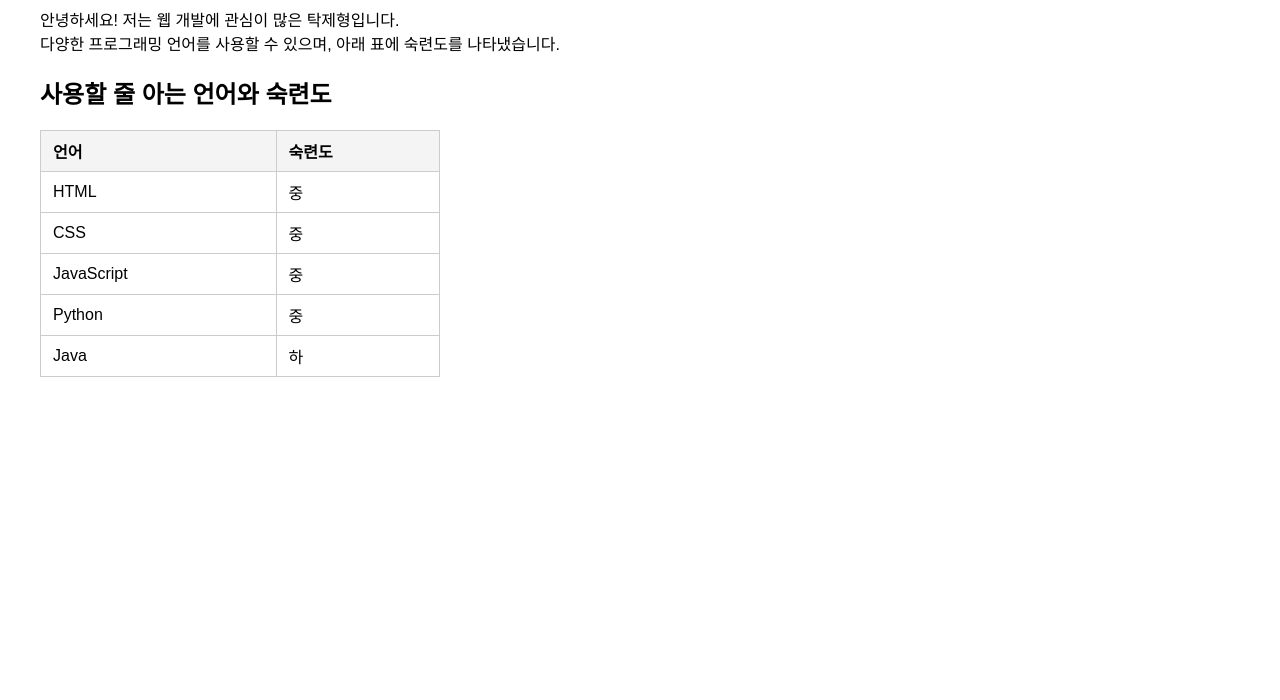
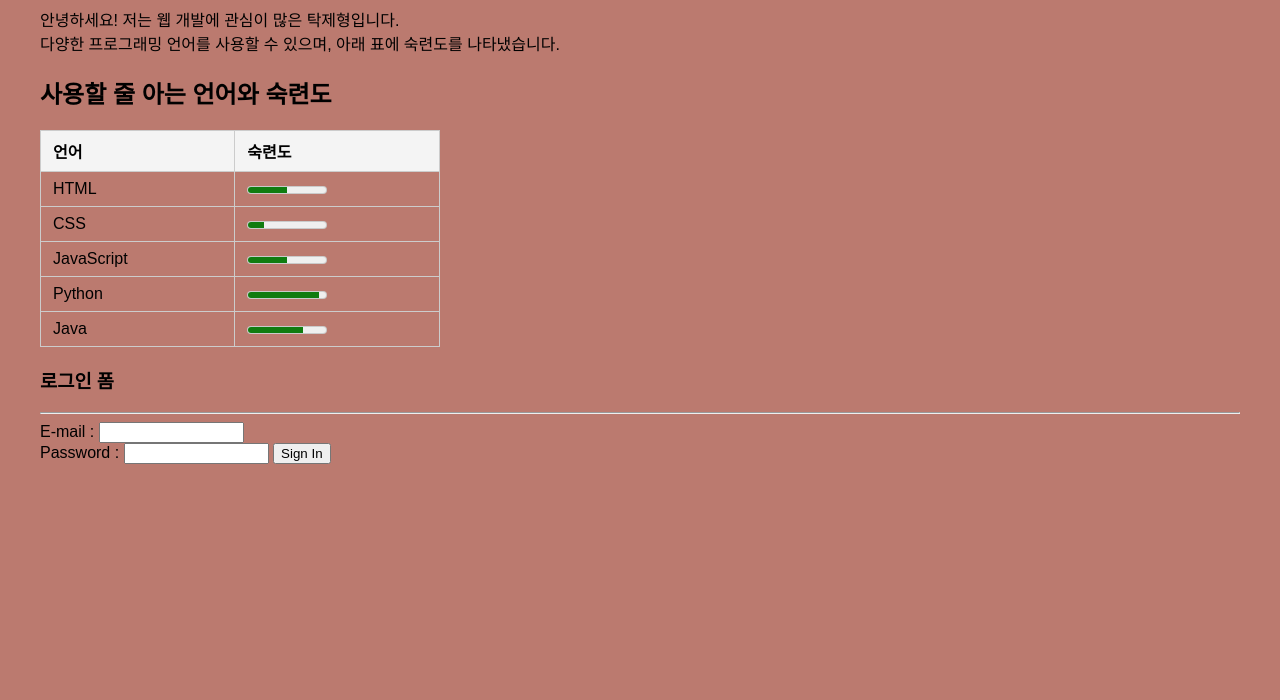
Before and after one commit to takjehyeong/webp, a plain HTML site: page 0917/0917.html in a window 1280 px wide. Shown: the part 100-800 px from the top of the page. Drawn offline with Linux system fonts and the light colour scheme.

Commit message:
Add files via upload

```diff
--- a/0917/0917.html
+++ b/0917/0917.html
@@ -4,8 +4,8 @@
         <meta charset="utf-8">
         <title>Self Introduce</title>
         <style>
-            body { font-family: Arial, sans-serif; margin: 40px; }
-            h1 { color: #333; }
+            body {  background-color:  #bb7a6f; font-family: Arial, sans-serif; margin: 40px; }
+            h1 { color: #088b71; }
             table { border-collapse: collapse; width: 400px; margin-top: 20px; }
             th, td { border: 1px solid #ccc; padding: 8px 12px; text-align: left; }
             th { background: #f4f4f4; }
@@ -23,24 +23,31 @@
             </tr>
             <tr>
                 <td>HTML</td>
-                <td>중</td>
+                <td><meter value="0.5" max="1.0">50%</meter><br></td>
             </tr>
             <tr>
                 <td>CSS</td>
-                <td>중</td>
+                <td><meter value="0.2" max="1.0">20%</meter><br></td>
             </tr>
             <tr>
                 <td>JavaScript</td>
-                <td>중</td>
+                <td><meter value="0.5" max="1.0">50%</meter><br></td>
             </tr>
             <tr>
                 <td>Python</td>
-                <td>중</td>
+                <td><meter value="0.9" max="1.0">90%</meter><br></td>
             </tr>
             <tr>
                 <td>Java</td>
-                <td>하</td>
+                <td><meter value="0.7" max="1.0">70%</meter><br></td>
             </tr>
         </table>
+        <h3>로그인 폼</h3>
+        <hr>
+        <form name="fo" method="get">
+            E-mail : <input type="text" size="15" value=""><br>
+            Password : <input type="password" size="15" value="">
+            <input type="submit" value="Sign In">
+        </form>
     </body>
 </html>
```
